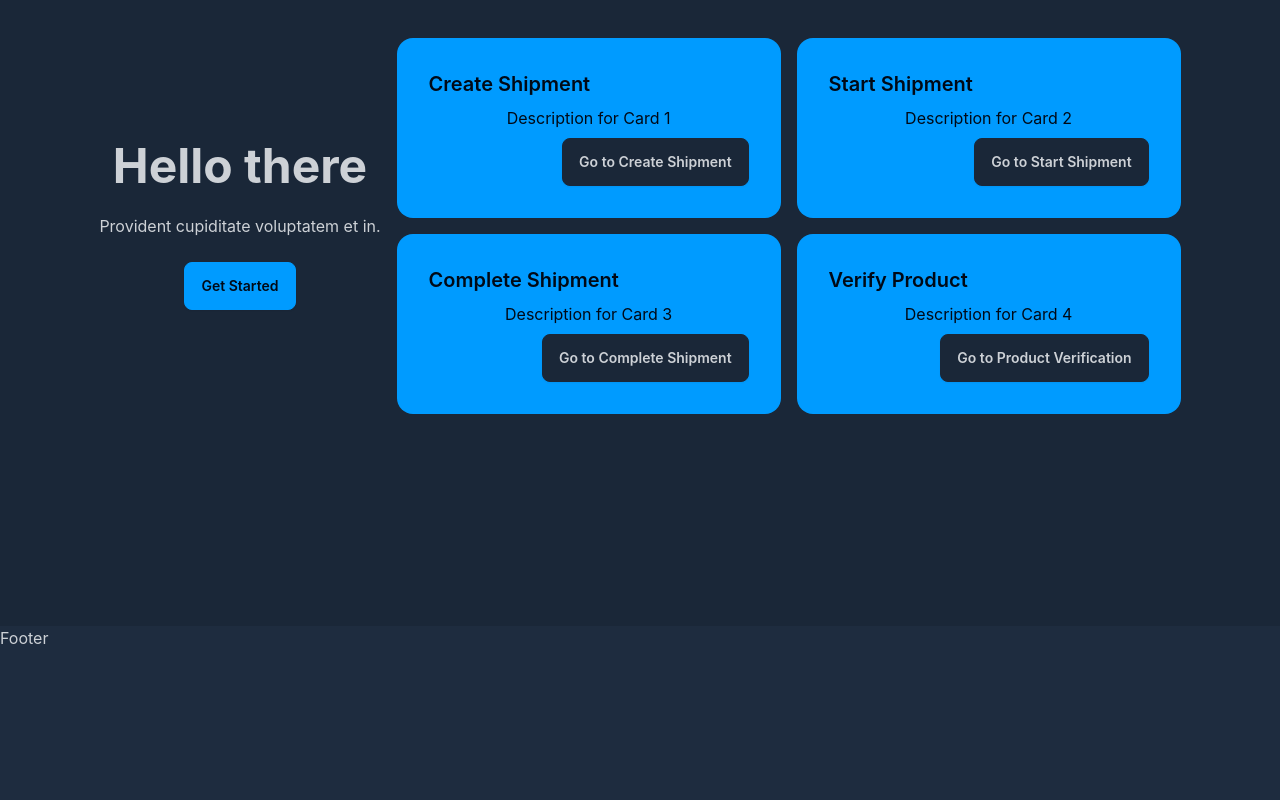
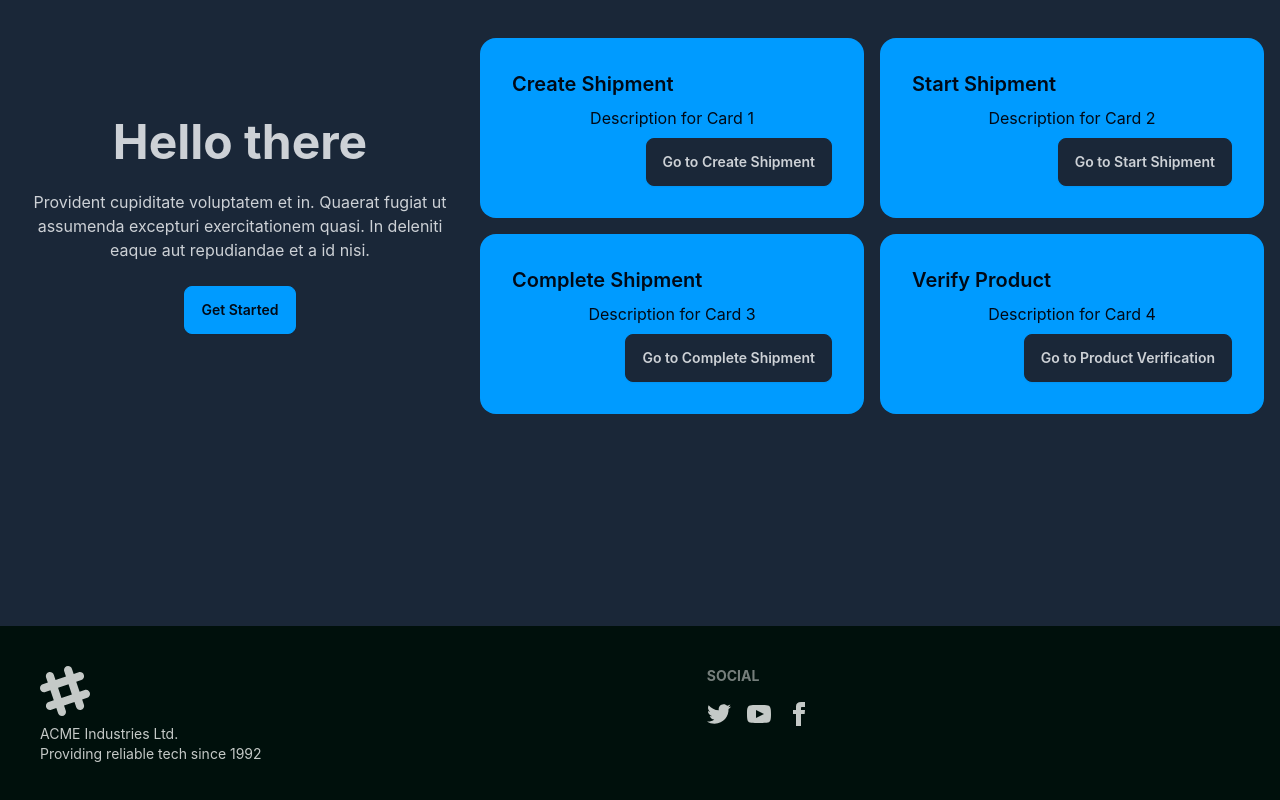
Before and after one commit to Shaunfurtado/WEb3-based-supply-chain-management-system, a React (Create React App) app: page / in a window 1280 px wide. Shown: the part 242-1042 px from the top of the page. Before the commit the page ends 892 px from the top, so only its background shows below. Built offline with nearby package versions, Linux system fonts and the light colour scheme.

Commit message:
Major Components

```diff
--- a/src/App.js
+++ b/src/App.js
@@ -1,7 +1,7 @@
 import React, { useState, useEffect } from 'react';
 import './App.css';
 import { BrowserRouter as Router, Route, Routes } from 'react-router-dom';
-import { NavBar, Footer, Home, Table, CreateShipment, StartShipment, CompleteShipment, TrackingLogs, VerifyProduct, Shipments, GetShipment } from './components/index';
+import { Navbar, Footer, Home, Table, CreateShipment, StartShipment, CompleteShipment, TrackingLogs, VerifyProduct, Shipments, GetShipment } from './components/index';
 
 // Internal import
 import { TrackingProvider, createShipment, startShipment, completeShipment, getAllShipment, getShipment} from './components/Context/TrackingContext';
@@ -21,7 +21,7 @@ export default function App() {
   return (
     <Router>
       <TrackingProvider>
-        <NavBar />
+        <Navbar />
         <Routes>
           <Route path="/" element={<Home />} />
           <Route path="/table" element={<Table allShipmentsData={shipmentData} />} />
--- a/src/components/Footer.jsx
+++ b/src/components/Footer.jsx
@@ -1,7 +1,66 @@
 import React from "react";
 
 const Footer = () => {
-  return <div>Footer</div>;
+  return (
+    <footer className="footer p-10 bg-neutral text-neutral-content">
+      <aside>
+        <svg
+          width="50"
+          height="50"
+          viewBox="0 0 24 24"
+          xmlns="http://www.w3.org/2000/svg"
+          fillRule="evenodd"
+          clipRule="evenodd"
+          className="fill-current"
+        >
+          <path d="M22.672 15.226l-2.432.811.841 2.515c.33 1.019-.209 2.127-1.23 2.456-1.15.325-2.148-.321-2.463-1.226l-.84-2.518-5.013 1.677.84 2.517c.391 1.203-.434 2.542-1.831 2.542-.88 0-1.601-.564-1.86-1.314l-.842-2.516-2.431.809c-1.135.328-2.145-.317-2.463-1.229-.329-1.018.211-2.127 1.231-2.456l2.432-.809-1.621-4.823-2.432.808c-1.355.384-2.558-.59-2.558-1.839 0-.817.509-1.582 1.327-1.846l2.433-.809-.842-2.515c-.33-1.02.211-2.129 1.232-2.458 1.02-.329 2.13.209 2.461 1.229l.842 2.515 5.011-1.677-.839-2.517c-.403-1.238.484-2.553 1.843-2.553.819 0 1.585.509 1.85 1.326l.841 2.517 2.431-.81c1.02-.33 2.131.211 2.461 1.229.332 1.018-.21 2.126-1.23 2.456l-2.433.809 1.622 4.823 2.433-.809c1.242-.401 2.557.484 2.557 1.838 0 .819-.51 1.583-1.328 1.847m-8.992-6.428l-5.01 1.675 1.619 4.828 5.011-1.674-1.62-4.829z"></path>
+        </svg>
+        <p>
+          ACME Industries Ltd.
+          <br />
+          Providing reliable tech since 1992
+        </p>
+      </aside>
+      <nav>
+        <header className="footer-title">Social</header>
+        <div className="grid grid-flow-col gap-4">
+          <a href="/">
+            <svg
+              xmlns="http://www.w3.org/2000/svg"
+              width="24"
+              height="24"
+              viewBox="0 0 24 24"
+              className="fill-current"
+            >
+              <path d="M24 4.557c-.883.392-1.832.656-2.828.775 1.017-.609 1.798-1.574 2.165-2.724-.951.564-2.005.974-3.127 1.195-.897-.957-2.178-1.555-3.594-1.555-3.179 0-5.515 2.966-4.797 6.045-4.091-.205-7.719-2.165-10.148-5.144-1.29 2.213-.669 5.108 1.523 6.574-.806-.026-1.566-.247-2.229-.616-.054 2.281 1.581 4.415 3.949 4.89-.693.188-1.452.232-2.224.084.626 1.956 2.444 3.379 4.6 3.419-2.07 1.623-4.678 2.348-7.29 2.04 2.179 1.397 4.768 2.212 7.548 2.212 9.142 0 14.307-7.721 13.995-14.646.962-.695 1.797-1.562 2.457-2.549z"></path>
+            </svg>
+          </a>
+          <a href="/">
+            <svg
+              xmlns="http://www.w3.org/2000/svg"
+              width="24"
+              height="24"
+              viewBox="0 0 24 24"
+              className="fill-current"
+            >
+              <path d="M19.615 3.184c-3.604-.246-11.631-.245-15.23 0-3.897.266-4.356 2.62-4.385 8.816.029 6.185.484 8.549 4.385 8.816 3.6.245 11.626.246 15.23 0 3.897-.266 4.356-2.62 4.385-8.816-.029-6.185-.484-8.549-4.385-8.816zm-10.615 12.816v-8l8 3.993-8 4.007z"></path>
+            </svg>
+          </a>
+          <a href="/">
+            <svg
+              xmlns="http://www.w3.org/2000/svg"
+              width="24"
+              height="24"
+              viewBox="0 0 24 24"
+              className="fill-current"
+            >
+              <path d="M9 8h-3v4h3v12h5v-12h3.642l.358-4h-4v-1.667c0-.955.192-1.333 1.115-1.333h2.885v-5h-3.808c-3.596 0-5.192 1.583-5.192 4.615v3.385z"></path>
+            </svg>
+          </a>
+        </div>
+      </nav>
+    </footer>
+  );
 };
 
 export default Footer;
--- a/src/components/Home.jsx
+++ b/src/components/Home.jsx
@@ -8,7 +8,11 @@ const Home = () => {
       <div className="hero-content text-center">
         <div className="max-w-md">
           <h1 className="text-5xl font-bold">Hello there</h1>
-          <p className="py-6">Provident cupiditate voluptatem et in.</p>
+          <p className="py-6">
+            Provident cupiditate voluptatem et in. Quaerat fugiat ut assumenda
+            excepturi exercitationem quasi. In deleniti eaque aut repudiandae et
+            a id nisi.
+          </p>
           <label htmlFor="my_modal_7" className="btn btn-primary">
             Get Started
           </label>
--- a/src/components/NavBar.jsx
+++ b/src/components/NavBar.jsx
@@ -2,7 +2,7 @@ import React, { useContext, useState, useEffect } from "react";
 import { Link } from "react-router-dom";
 import { TrackingContext } from "./Context/TrackingContext";
 
-const NavBar = () => {
+const Navbar = () => {
   const { currentUser, connectWallet, getShipmentsCount } =
     useContext(TrackingContext);
   const [count, setCount] = useState();
@@ -107,4 +107,4 @@ const NavBar = () => {
   );
 };
 
-export default NavBar;
+export default Navbar;
--- a/src/components/StartShipment.jsx
+++ b/src/components/StartShipment.jsx
@@ -1,9 +1,60 @@
-import React from 'react'
+import React, { useState } from "react";
 
-const StartShipment = () => {
-  return (
-    <div>StartShipment</div>
-  )
-}
+const StartShipment = ({ startShipment }) => {
+  const [getProduct, setGetProduct] = useState({
+    recipient: "",
+    index: "",
+  });
 
+  const startShipping = () => {
+    startShipment(getProduct);
+  };
+  return StartShipment ? (
+    <div className="flex items-center justify-center h-screen">
+      <div className="card w-96 bg-neutral text-neutral-content">
+        <form onSubmit={(e) => e.preventDefault()}>
+          <div className="card-body items-center text-center">
+            <h2 className="card-title">Start Shipment</h2>
+            <div className="form-control w-full max-w-xs">
+              <label className="label">
+                <span className="label-text">Receiver Address</span>
+              </label>
+              <input
+                type="text"
+                placeholder="Enter Address"
+                className="input input-bordered w-full max-w-xs"
+                onChange={(e) =>
+                  setGetProduct({ ...getProduct, recipient: e.target.value })
+                }
+              />
+            </div>
+            <div className="form-control w-full max-w-xs">
+              <label className="label">
+                <span className="label-text">ID</span>
+              </label>
+              <input
+                type="number"
+                placeholder="Enter Id"
+                className="input input-bordered w-full max-w-xs"
+                onChange={(e) =>
+                  setGetProduct({ ...getProduct, index: e.target.value })
+                }
+              />
+            </div>
+            <div className="card-actions justify-end">
+              <button
+                onClick={() => startShipping()}
+                className="btn btn-primary"
+              >
+                Accept
+              </button>
+            </div>
+          </div>
+        </form>
+      </div>
+    </div>
+  ) : (
+    ""
+  );
+};
 export default StartShipment;
--- a/src/components/TrackingLogs.jsx
+++ b/src/components/TrackingLogs.jsx
@@ -1,9 +1,68 @@
-import React from 'react'
+import React from "react";
 
-const TrackingLogs = () => {
+const TrackingLogs = ({ allShipmentsData }) => {
+  const converTime = (time) => {
+    const newTime = new Date(time);
+    const dataTime = new Intl.DateTimeFormat("en-US", {
+      year: "numeric",
+      month: "2-digit",
+      day: "2-digit",
+    }).format(newTime);
+
+    return dataTime;
+  };
+
+  if (!Array.isArray(allShipmentsData) || allShipmentsData.length === 0) {
+    return <p>No shipments available.</p>;
+  }
+  console.log("All Shipments Data:", allShipmentsData);
+
   return (
-    <div>TrackingLogs</div>
-  )
-}
+    <div className="overflow-x-auto">
+      <table className="table">
+        <thead>
+          <tr>
+            <th>Sender</th>
+            <th>Receiver</th>
+            <th>ProductID</th>
+            <th>PickUpTime</th>
+            <th>Distance</th>
+            <th>Price</th>
+            <th>DeliveryTime</th>
+            <th>Payment</th>
+            <th>Status</th>
+          </tr>
+        </thead>
+        <tbody>
+          {Array.isArray(allShipmentsData) &&
+            allShipmentsData.map((shipment, idx) => (
+              <tr key={idx} className="hover">
+                <th>
+                  {shipment.sender ? shipment.sender.slice(0, 15) : "N/A"}...
+                </th>
+                <td>
+                  {shipment.recipient ? shipment.recipient.slice(0, 15) : "N/A"}
+                  ...
+                </td>
+                <td>{shipment.productID}</td>
+                <td>{converTime(shipment.pickupTime)}</td>
+                <td>{shipment.distance} Km</td>
+                <td>{shipment.price} ETH</td>
+                <td>{shipment.deliveryTime}</td>
+                <td>{shipment.isPaid ? "Completed" : "Not Complete"}</td>
+                <td>
+                  {shipment.status === 0
+                    ? "Pending"
+                    : shipment.status === 1
+                    ? "IN_TRANSIT"
+                    : "Delivered"}
+                </td>
+              </tr>
+            ))}
+        </tbody>
+      </table>
+    </div>
+  );
+};
 
 export default TrackingLogs;
--- a/src/components/index.js
+++ b/src/components/index.js
@@ -5,7 +5,7 @@ import StartShipment from './StartShipment';
 import Footer from './Footer';
 import GetShipment from './GetShipment';
 import Home from './Home';
-import NavBar from './NavBar';
+import Navbar from './Navbar';
 import Table from './Table';
 import TrackingLogs from './TrackingLogs';
 import VerifyProduct from './VerifyProduct';
@@ -19,7 +19,7 @@ export {
     Footer,
     GetShipment,
     Home,
-    NavBar,
+    Navbar,
     Table,
     TrackingLogs,
     StartShipment,
--- a/src/index.css
+++ b/src/index.css
@@ -1,13 +1,13 @@
 body {
   margin: 0;
-  font-family: -apple-system, BlinkMacSystemFont, "Segoe UI", "Roboto", "Oxygen",
-    "Ubuntu", "Cantarell", "Fira Sans", "Droid Sans", "Helvetica Neue",
+  font-family: -apple-system, BlinkMacSystemFont, 'Segoe UI', 'Roboto', 'Oxygen',
+    'Ubuntu', 'Cantarell', 'Fira Sans', 'Droid Sans', 'Helvetica Neue',
     sans-serif;
   -webkit-font-smoothing: antialiased;
   -moz-osx-font-smoothing: grayscale;
 }
 
 code {
-  font-family: source-code-pro, Menlo, Monaco, Consolas, "Courier New",
+  font-family: source-code-pro, Menlo, Monaco, Consolas, 'Courier New',
     monospace;
 }
```
Also changed, not shown: src/components/CompleteShipment.jsx (+58 -7 lines).
